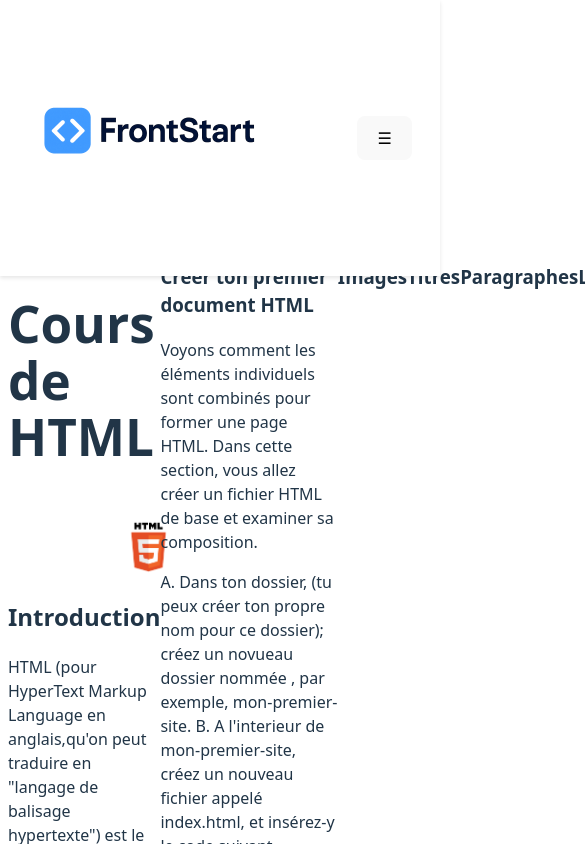
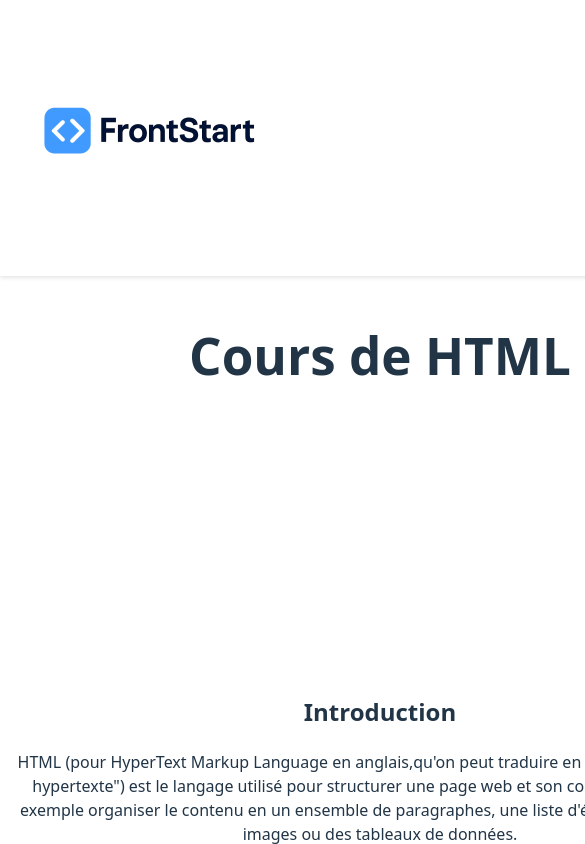
Before and after one commit to Hans324/FrontStart, a React (Vite) app in the folder frontstart/: page /html in a window 390 px wide. Shown: the top 844 px of the page, 585 px wide, since content can reach past the window. Built offline with nearby package versions, Linux system fonts and the light colour scheme.

Commit message:
début de la création des fichiers HTML.css et HTML.tsx

```diff
--- a/frontstart/src/pages/HTML.css
+++ b/frontstart/src/pages/HTML.css
@@ -1,38 +1,21 @@
 
-.HTML {
-display: flex;
-flex-direction: column;
-justify-content: center;
 
+
+.HTML-title {
+text-align: center;
 
 }
 
 .HTML-image {
-
-width: 60%;
-
+display: flex;
+flex-direction:column;
+width:30%;
+margin-left:760px;
 }
 
+.First-part {
 
-
-
-
-
-
-@media screen and (max-width:480px ) {
-
-.HTML {
-display: flex;
-flex-direction:column;
-justify-content:center;
-align-items: center;
-}
-
-.HTML-image {
-width: 40%;
-
-
-}
+text-align:center;
 
 
 
--- a/frontstart/src/pages/HTML.tsx
+++ b/frontstart/src/pages/HTML.tsx
@@ -1,24 +1,25 @@
 
 import React from 'react';
 import HTMLLogo from '../assets/images/HTML5.png';
-
+import './HTML.css'
 
 function HTML() {
 
 
 return(
-<section className='HTML'>
 <section>
-<h1>Cours de HTML</h1>
+<section>
+<h1 className='HTML-title'>Cours de HTML</h1>
 <img src= {HTMLLogo}  alt ="Logo de HTML" className='HTML-image'/>
 
+<section className='First-part'>
 <h2 className='Intro-title-one'>Introduction</h2>
 <p className='paragraphe-one'>HTML (pour HyperText Markup Language en anglais,qu'on peut traduire en "langage de balisage hypertexte") est le langage utilisé
 pour structurer une page web et son contenu. On peut par exemple organiser le contenu en un ensemble de paragraphes, une liste d'éléments, utiliser des
 images ou des tableaux de données.
 </p>
 <p className='paragraphe-two'>Dans cette page, tu connaitras les bases essentielles de HTML.</p>
-
+</section>
 
 </section>
 
```
